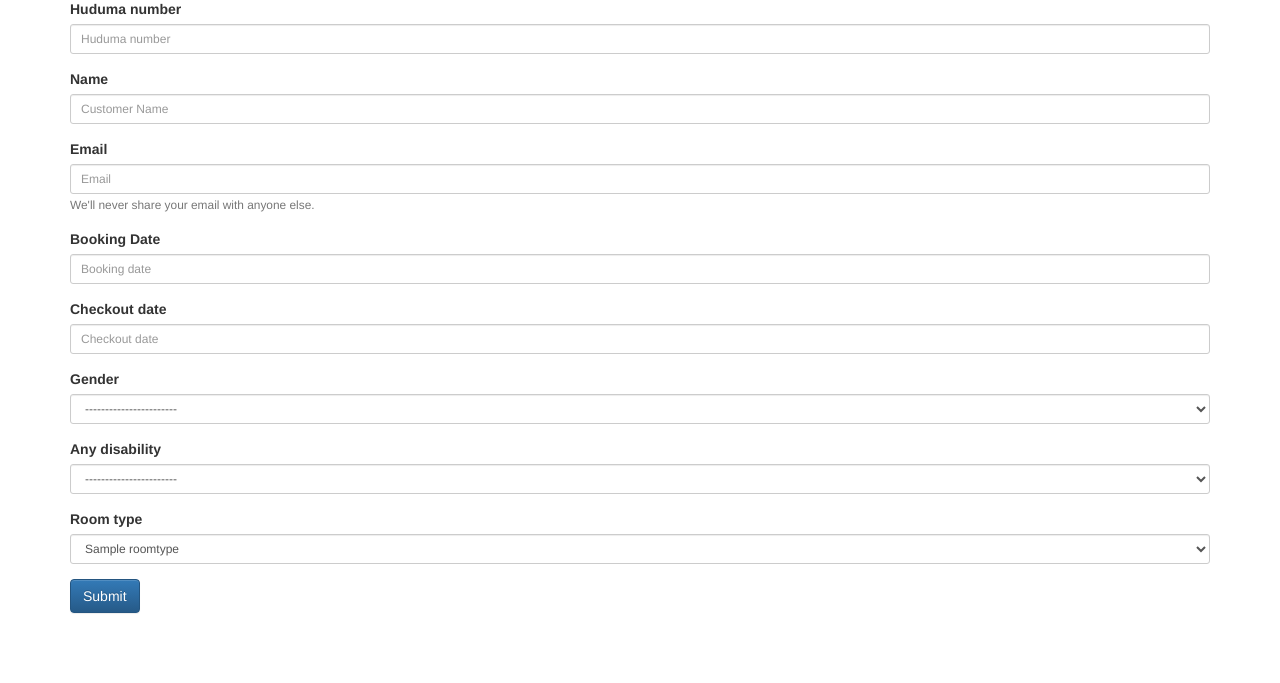
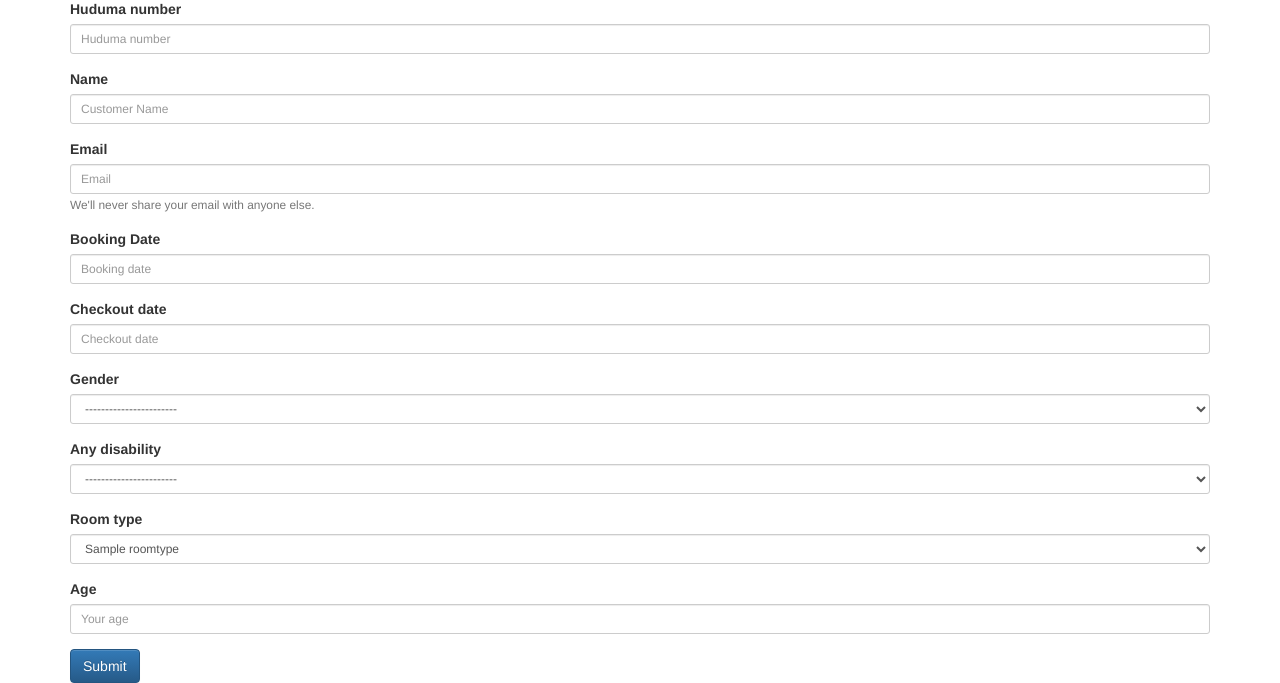
Before and after one commit to Omwakwe/hackathoncrm2, a Django app: page /booking/ in a window 1280 px wide. Shown: the part 121-804 px from the top of the page. Before the commit the page ends 735 px from the top, so only its background shows below. Run offline with Django 3.2, Linux system fonts and the light colour scheme; a user stored in the database is signed in; tables that the repository leaves empty hold one stand-in row (values such as "Sample post"); some libraries are stand-ins or nearby versions.

Commit message:
finished

```diff
--- a/booking/forms.py
+++ b/booking/forms.py
@@ -32,6 +32,8 @@ class BookingForm(forms.ModelForm):
         attrs={'placeholder': 'Email', 'class': "form-control input-sm", }))
     huduma_number = forms.CharField(required=True, widget=forms.TextInput(
         attrs={'placeholder': 'Huduma number', 'class': "form-control input-sm", }))
+    age = forms.CharField(required=True, widget=forms.TextInput(
+        attrs={'placeholder': 'Your age', 'class': "form-control input-sm", }))
     booking_date = forms.DateField(required=True, widget=forms.TextInput(
         attrs={'placeholder': 'Booking date', 'class': "form-control input-sm datepicker2", }))
     checkout_date = forms.DateField(required=True, widget=forms.TextInput(
@@ -48,4 +50,4 @@ class BookingForm(forms.ModelForm):
     class Meta:
         model = Booking
         fields = ['gender', 'huduma_number', 'booking_date',
-                  'checkout_date', 'disabled', 'status', 'name', 'email', 'room', ]
+                  'checkout_date', 'disabled', 'status', 'name', 'email', 'room', 'age', ]
--- a/booking/models.py
+++ b/booking/models.py
@@ -38,6 +38,7 @@ class Booking(models.Model):
     checkout_date = models.DateField()
     status = models.IntegerField(default=0)  # 0 not cancelled,1 cancelled
     disabled = models.BooleanField(default=False)
+    age = models.IntegerField(null=True)
     # the following is for auding
     created_by = models.IntegerField(null=True)  # user who created
     created_date = models.DateTimeField(default=timezone.now)
--- a/hackathoncrm/settings.py
+++ b/hackathoncrm/settings.py
@@ -23,7 +23,7 @@ BASE_DIR = os.path.dirname(os.path.dirname(os.path.abspath(__file__)))
 SECRET_KEY = '(*_aryhe*c!jfzo270f1vv@h&b$h$=r&@1vuciwb3(2*0rfd6h'
 
 # SECURITY WARNING: don't run with debug turned on in production!
-DEBUG = False
+DEBUG = True
 
 ALLOWED_HOSTS = ['127.0.0.1']
 
--- a/templates/booking/booking.html
+++ b/templates/booking/booking.html
@@ -45,6 +45,11 @@
     {{form.room}}
     {% comment %} <input type="password" class="form-control" id="exampleInputPassword1" placeholder="Password"> {% endcomment %}
   </div>
+  <div class="form-group">
+    <label for="age">Age</label>
+    {{form.age}}
+    {% comment %} <input type="password" class="form-control" id="exampleInputPassword1" placeholder="Password"> {% endcomment %}
+  </div>
   <button id="save_booking" type="submit" class="btn btn-primary">Submit</button>
 </form>
 </div>
```
